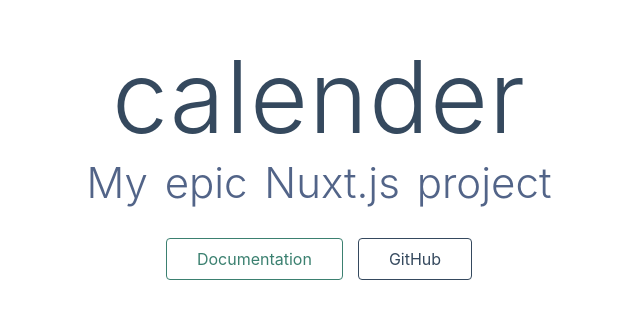
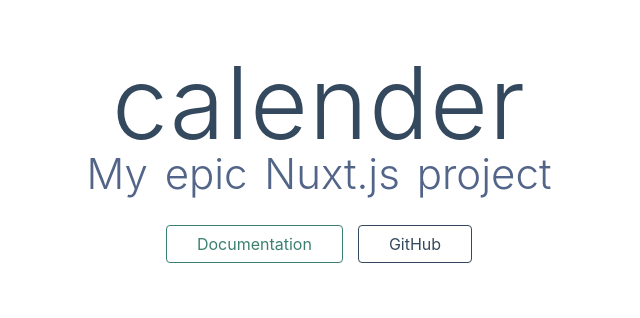
Before and after one commit to kirohi-dev/calender, a Nuxt app in the folder nuxt/: page / in a window 1280 px wide. Shown: the part 242-560 px from the top of the page, without its empty margins (321-961 px from the left). Built offline with nearby package versions, Linux system fonts and the light colour scheme.

Commit message:
feat: reset.cssの追加

```diff
--- /dev/null
+++ b/nuxt/assets/css/reset.css
@@ -0,0 +1,101 @@
+
+html, body, div, span, object, iframe,
+h1, h2, h3, h4, h5, h6, p, blockquote, pre,
+abbr, address, cite, code,
+del, dfn, em, img, ins, kbd, q, samp,
+small, strong, sub, sup, var,
+b, i,
+dl, dt, dd, ol, ul, li,
+fieldset, form, label, legend,
+table, caption, tbody, tfoot, thead, tr, th, td,
+article, aside, canvas, details, figcaption, figure,
+footer, header, hgroup, menu, nav, section, summary,
+time, mark, audio, video {
+    margin:0;
+    padding:0;
+    border:0;
+    outline:0;
+    font-size:100%;
+    vertical-align:baseline;
+    background:transparent;
+}
+
+body {
+    line-height:1;
+}
+
+article,aside,details,figcaption,figure,
+footer,header,hgroup,menu,nav,section {
+    display:block;
+}
+
+nav ul {
+    list-style:none;
+}
+
+blockquote, q {
+    quotes:none;
+}
+
+blockquote:before, blockquote:after,
+q:before, q:after {
+    content:'';
+    content:none;
+}
+
+a {
+    margin:0;
+    padding:0;
+    font-size:100%;
+    vertical-align:baseline;
+    background:transparent;
+}
+
+/* change colours to suit your needs */
+ins {
+    background-color:#ff9;
+    color:#000;
+    text-decoration:none;
+}
+
+/* change colours to suit your needs */
+mark {
+    background-color:#ff9;
+    color:#000;
+    font-style:italic;
+    font-weight:bold;
+}
+
+del {
+    text-decoration: line-through;
+}
+
+abbr[title], dfn[title] {
+    border-bottom:1px dotted;
+    cursor:help;
+}
+
+table {
+    border-collapse:collapse;
+    border-spacing:0;
+}
+
+/* change border colour to suit your needs */
+hr {
+    display:block;
+    height:1px;
+    border:0;
+    border-top:1px solid #cccccc;
+    margin:1em 0;
+    padding:0;
+}
+
+input, select {
+    vertical-align:middle;
+}
+
+*,
+*::before,
+*::after {
+  box-sizing: border-box;
+}
--- a/nuxt/nuxt.config.ts
+++ b/nuxt/nuxt.config.ts
@@ -23,7 +23,7 @@
   /*
    ** Global CSS
    */
-  css: [],
+  css: ['@/assets/css/reset.css'],
   /*
    ** Customize the typescript
    */
```
